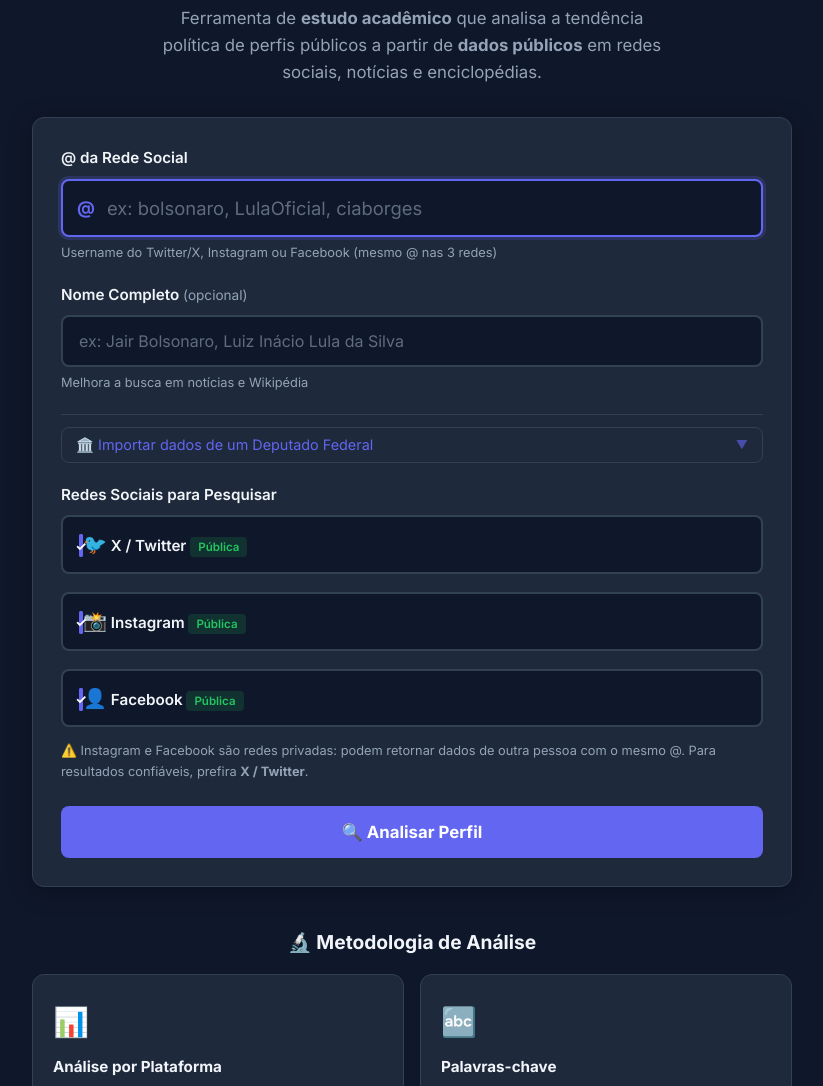
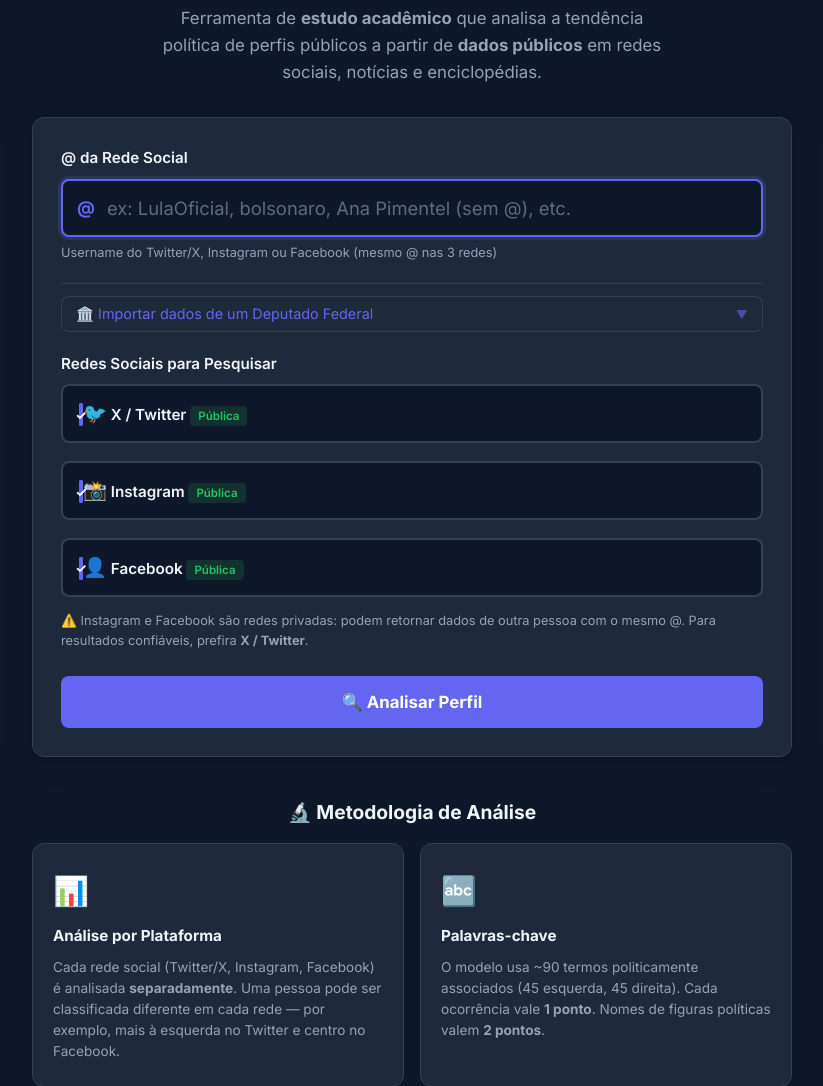
Before and after one commit to otavioaugust1/esquerda_ou_direita, a Flask app: page / in a window 1280 px wide. Shown: the part 320-1406 px from the top of the page, without its empty margins (228-1051 px from the left). Run offline with Flask 3, Linux system fonts and the light colour scheme.

Commit message:
version 0.2.1

```diff
--- a/app.py
+++ b/app.py
@@ -116,7 +116,8 @@
         if r.ok:
             dados = r.json().get('dados', {})
             ult = dados.get('ultimoStatus', {})
-            redes = ult.get('urlRedeSocial') or dados.get('urlRedeSocial') or []
+            # BUG FIX: API retorna 'redeSocial', não 'urlRedeSocial'
+            redes = dados.get('redeSocial') or ult.get('redeSocial') or []
             tw, ig = _extrair_handles(redes)
     except Exception:
         pass
@@ -147,7 +148,8 @@
                 return jsonify({'erro': f'Deputado {dep_id} não encontrado'}), 404
             dados = r.json().get('dados', {})
             ult = dados.get('ultimoStatus', {})
-            redes = ult.get('urlRedeSocial') or dados.get('urlRedeSocial') or []
+            # BUG FIX: API retorna 'redeSocial', não 'urlRedeSocial'
+            redes = dados.get('redeSocial') or ult.get('redeSocial') or []
             tw, ig = _extrair_handles(redes)
             resultado = [{
                 'id': dados.get('id'),
--- a/templates/index.html
+++ b/templates/index.html
@@ -26,7 +26,7 @@
                     type="text"
                     id="handle"
                     name="handle"
-                    placeholder="ex: bolsonaro, LulaOficial, ciaborges"
+                    placeholder="ex: LulaOficial, bolsonaro, Ana Pimentel (sem @), etc."
                     required
                     autocomplete="off"
                     autofocus
@@ -35,7 +35,7 @@
             <small class="input-hint">Username do Twitter/X, Instagram ou Facebook (mesmo @ nas 3 redes)</small>
         </div>
 
-        <div class="input-group">
+        <div class="input-group" style="display:none;">
             <label for="nome">Nome Completo <span class="optional">(opcional)</span></label>
             <input
                 type="text"
```
